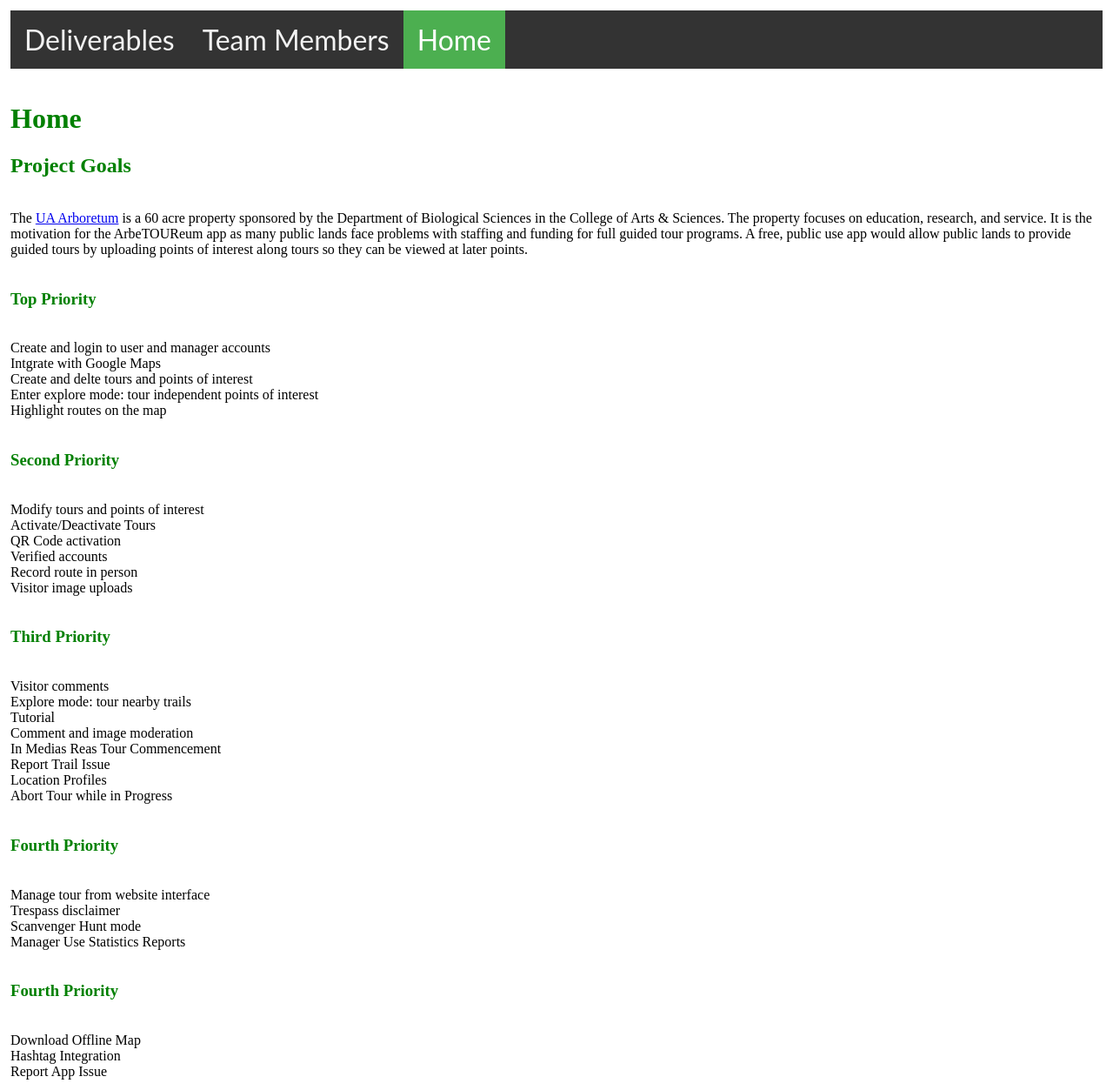
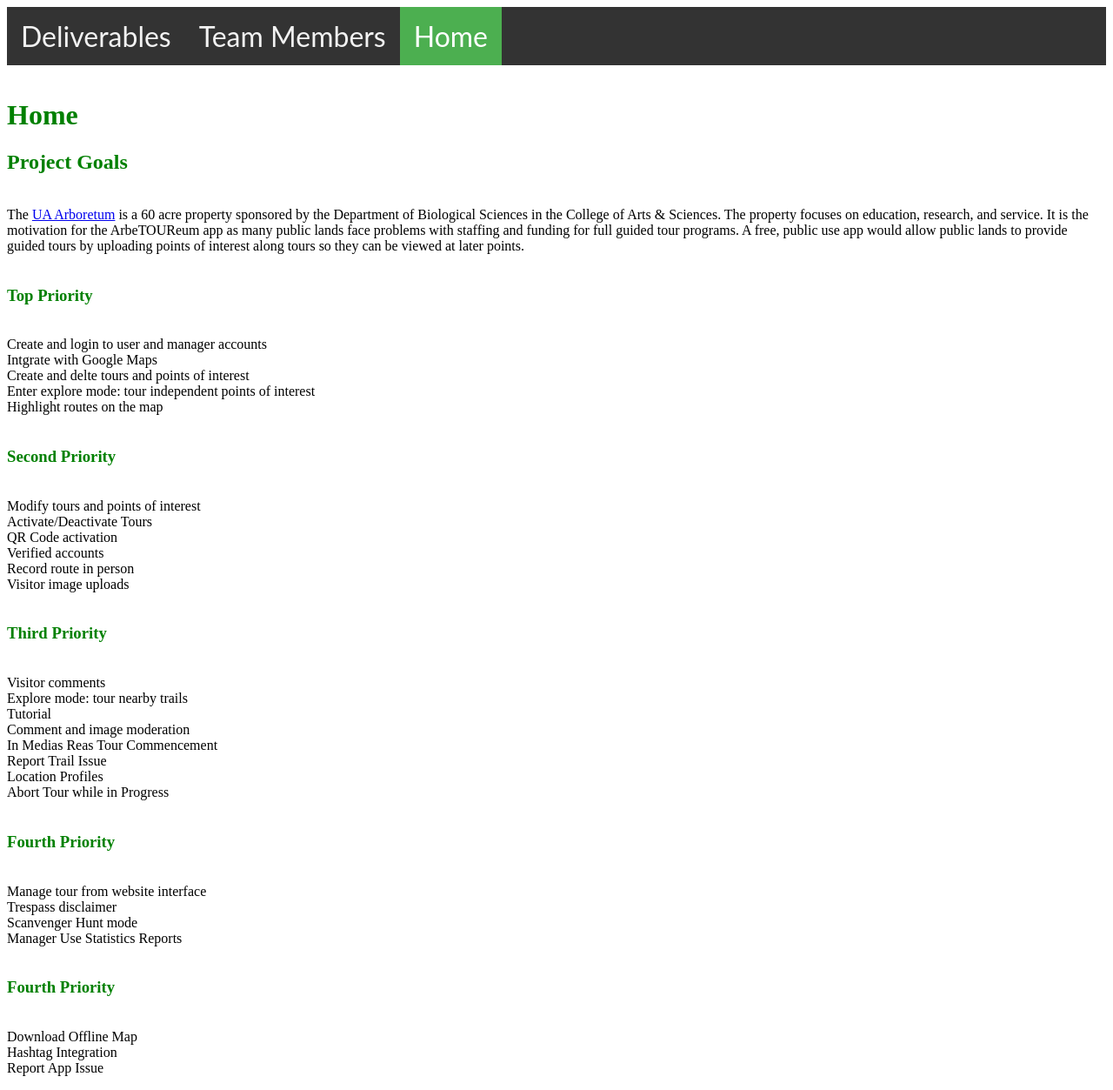
Before and after one commit to lmbrager/CS495Arboretum.github.io, a Jekyll site: the page built from index.html, in a window 1280 px wide. Shown: the whole page at 87% size. Built offline with Jekyll 4.4.1, drawn with Linux system fonts in a browser that asks for light colours.

Commit message:
Update default.html

```diff
--- a/_layouts/default.html
+++ b/_layouts/default.html
@@ -11,7 +11,7 @@
 
 {% include nav.html %}
 
-<body style="padding:4px">
+<body>
     <h1>{{ page.title }}</h1>
 
     {{ content }}
```
